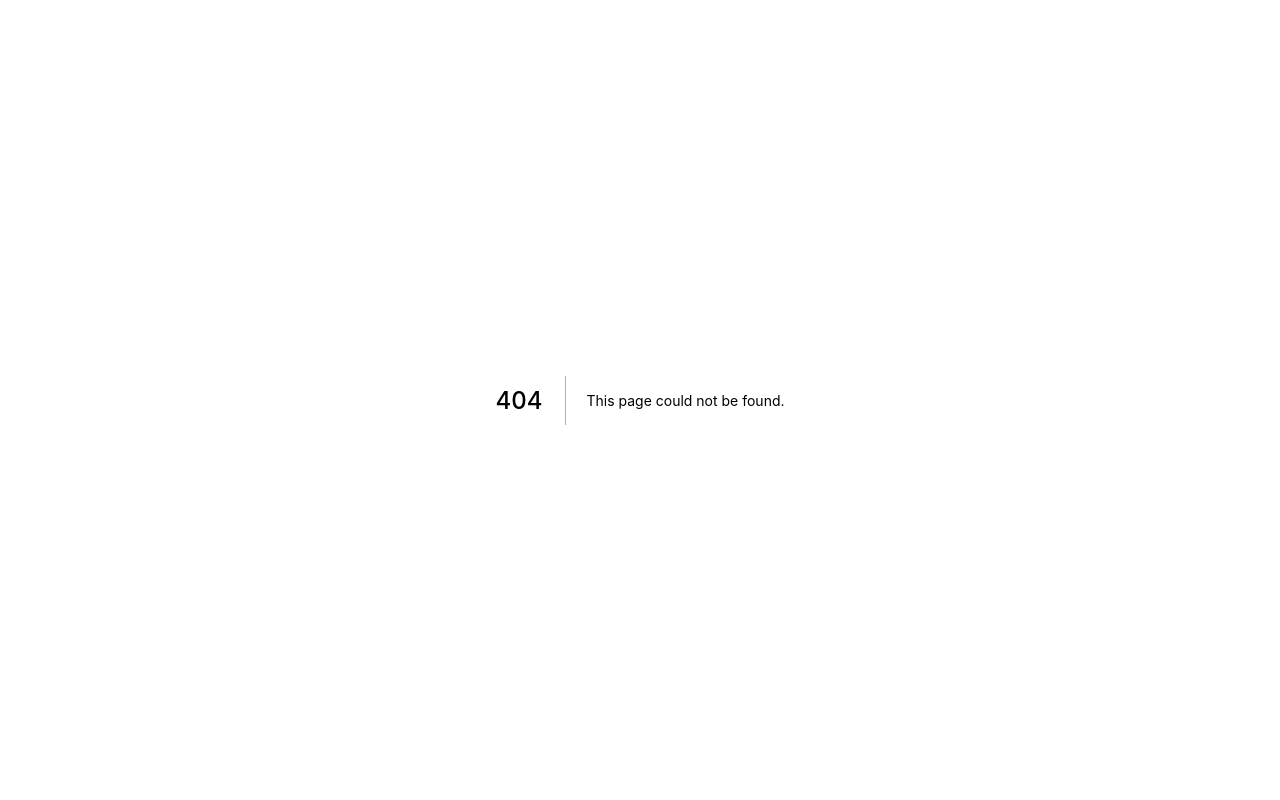
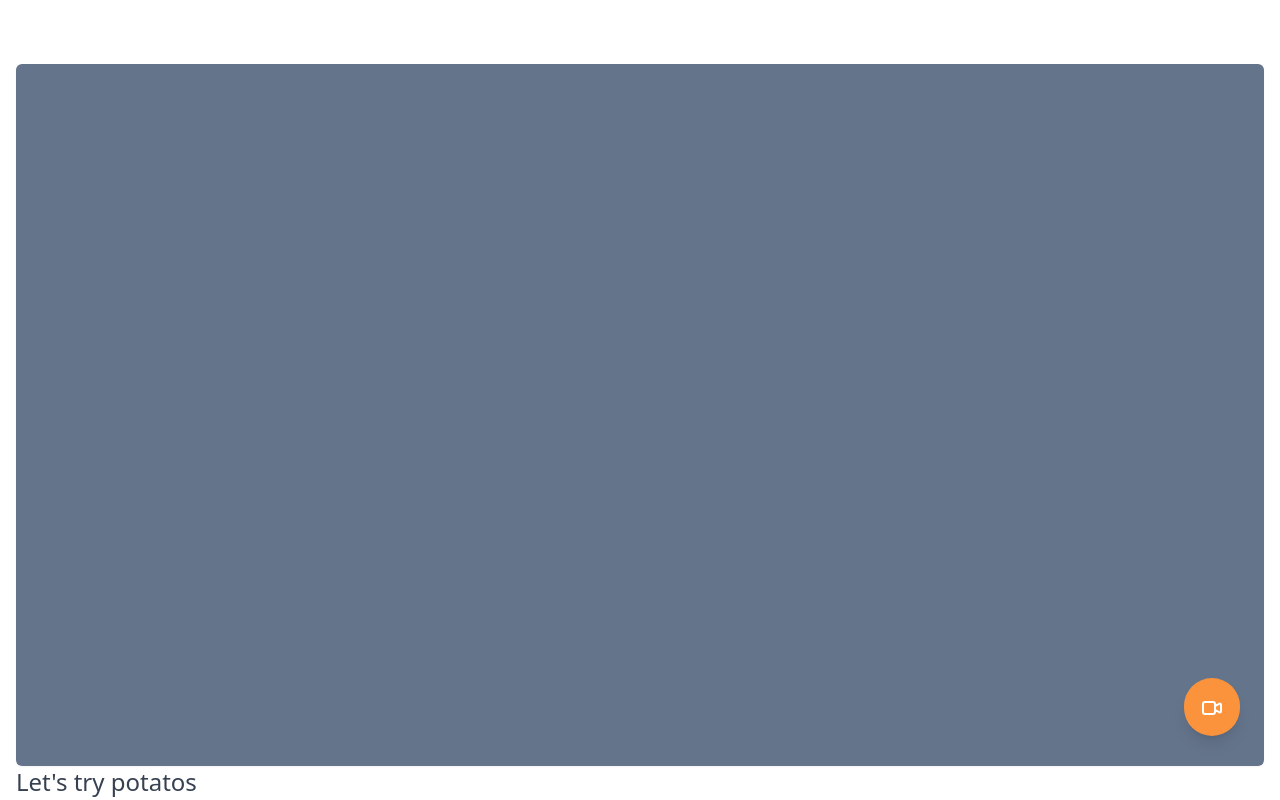
Before and after one commit to cattynip/narrot-market, a Next.js app: page /live in a window 1280 px wide. Before the commit this address had no page. Shown: the top 800 px of the page. Built offline with nearby package versions, Linux system fonts and the light colour scheme.

Commit message:
5.13 Streams

```diff
--- /dev/null
+++ b/pages/live.tsx
@@ -0,0 +1,32 @@
+import type { NextPage } from 'next';
+
+const Live: NextPage = () => {
+  return (
+    <div className="py-10 px-4 space-y-4 divide-y-2">
+      {[...Array(20)].map((value, idx) => (
+        <div key={idx} className="pt-6">
+          <div className="w-full rounded-md shadow-sm bg-slate-500 aspect-video" />
+          <h3 className="text-2xl text-gray-700 mt-">Let&apos;s try potatos</h3>
+        </div>
+      ))}
+      <button className="transition ease-in-out fixed bottom-16 right-10 bg-orange-400 rounded-full p-4 text-white shadow-lg hover:-translate-y-2 hover:rotate-180 hover:bg-orange-500 border-transparent">
+        <svg
+          className="w-6 h-6"
+          fill="none"
+          stroke="currentColor"
+          viewBox="0 0 24 24"
+          xmlns="http://www.w3.org/2000/svg"
+        >
+          <path
+            strokeLinecap="round"
+            strokeLinejoin="round"
+            strokeWidth={2}
+            d="M15 10l4.553-2.276A1 1 0 0121 8.618v6.764a1 1 0 01-1.447.894L15 14M5 18h8a2 2 0 002-2V8a2 2 0 00-2-2H5a2 2 0 00-2 2v8a2 2 0 002 2z"
+          />
+        </svg>
+      </button>
+    </div>
+  );
+};
+
+export default Live;
```
